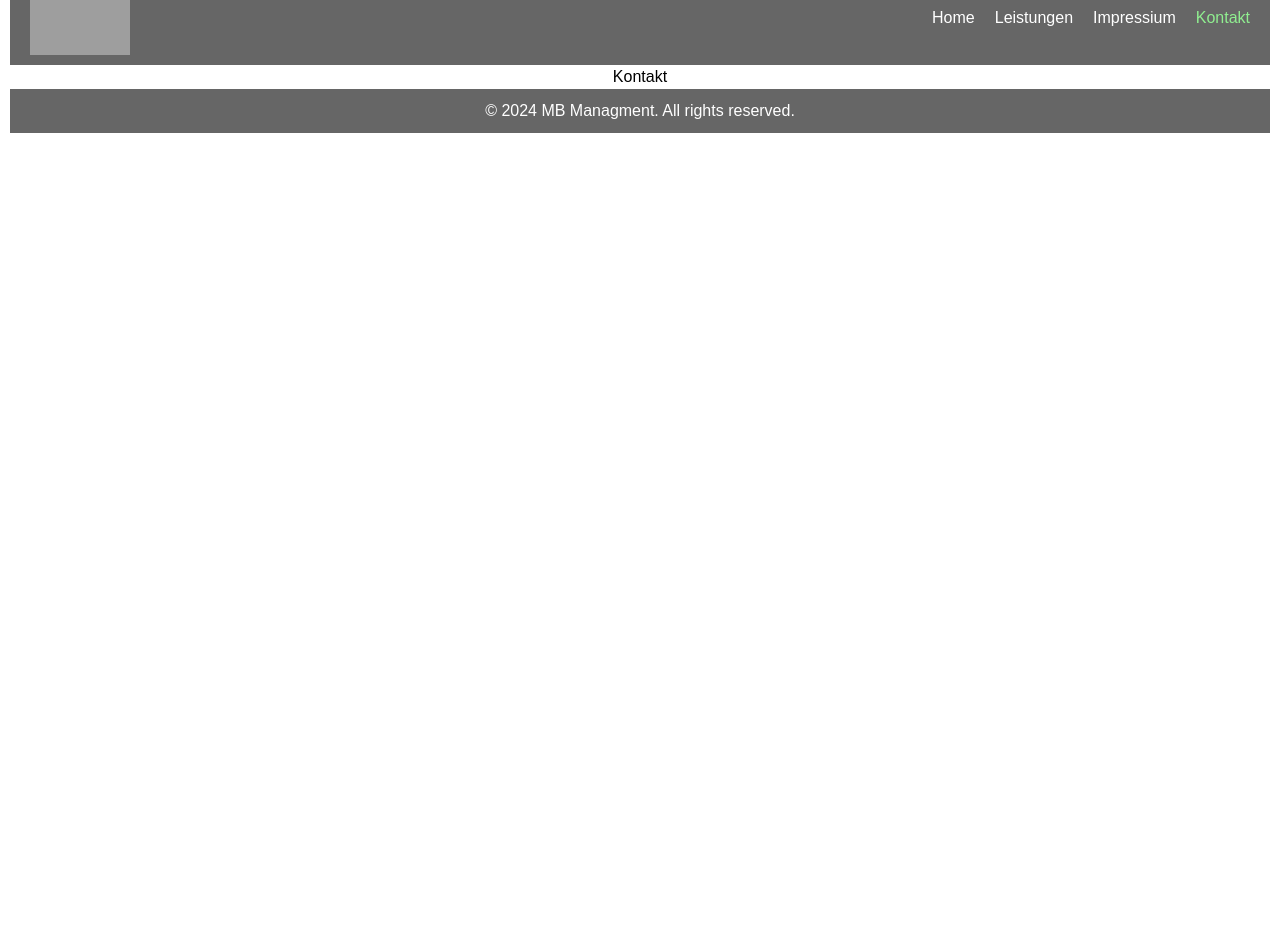
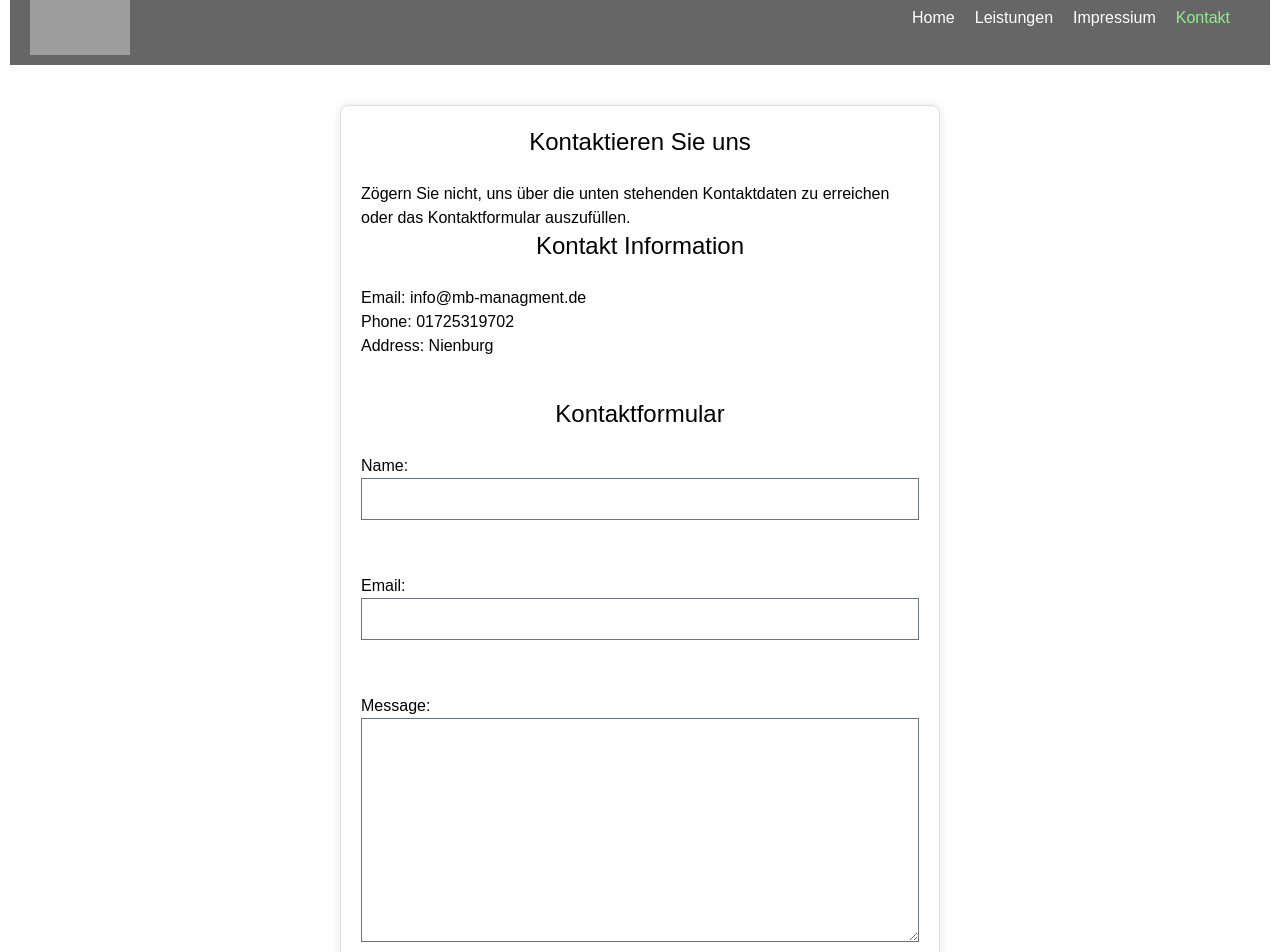
Before and after one commit to baninations/MB-Managment, a React (Vite) app: page /kontakt in a window 1280 px wide. Shown: the part 40-992 px from the top of the page. Before the commit the page ends 800 px from the top, so only its background shows below. Built offline with nearby package versions, Linux system fonts and the light colour scheme; grey boxes are pictures that could not be loaded.

Commit message:
Added Contact us page

```diff
--- a/package.json
+++ b/package.json
@@ -12,6 +12,7 @@
   "dependencies": {
     "autoprefixer": "^10.4.17",
     "flowbite-react": "^0.7.2",
+    "framer-motion": "^11.0.3",
     "postcss": "^8.4.33",
     "react": "^18.2.0",
     "react-dom": "^18.2.0",
--- /dev/null
+++ b/src/components/contact-form/ContactForm.jsx
@@ -0,0 +1,87 @@
+// ContactForm.js
+import React, { useState } from "react";
+
+const ContactForm = () => {
+  const [name, setName] = useState("");
+  const [email, setEmail] = useState("");
+  const [message, setMessage] = useState("");
+
+  const handleSubmit = (e) => {
+    e.preventDefault();
+    console.log("Form submitted:", { name, email, message });
+    // Add logic to handle form submission
+  };
+
+  return (
+    <form style={formStyle} onSubmit={handleSubmit}>
+      <label style={labelStyle}>
+        Name:
+        <input
+          style={inputStyle}
+          type="text"
+          value={name}
+          onChange={(e) => setName(e.target.value)}
+        />
+      </label>
+      <br />
+      <label style={labelStyle}>
+        Email:
+        <input
+          style={inputStyle}
+          type="email"
+          value={email}
+          onChange={(e) => setEmail(e.target.value)}
+        />
+      </label>
+      <br />
+      <label style={labelStyle}>
+        Message:
+        <textarea
+          className="h-56"
+          style={textareaStyle}
+          value={message}
+          onChange={(e) => setMessage(e.target.value)}
+        />
+      </label>
+      <br />
+      <button style={buttonStyle} type="submit">
+        Submit
+      </button>
+    </form>
+  );
+};
+
+// Inline styles for ContactForm
+const formStyle = {
+  textAlign: "left",
+};
+
+const labelStyle = {
+  display: "block",
+  margin: "10px 0",
+};
+
+const inputStyle = {
+  width: "100%",
+  padding: "8px",
+  boxSizing: "border-box",
+  marginBottom: "10px",
+};
+
+const textareaStyle = {
+  width: "100%",
+  padding: "8px",
+  boxSizing: "border-box",
+  marginBottom: "10px",
+};
+
+const buttonStyle = {
+  backgroundColor: "#007BFF",
+  color: "white",
+  padding: "10px 15px",
+  border: "none",
+  borderRadius: "5px",
+  cursor: "pointer",
+};
+
+export default ContactForm;
--- a/src/header/Header.jsx
+++ b/src/header/Header.jsx
@@ -12,16 +12,27 @@ const Header = () => {
       <nav className="h-16 flex justify-center items-center">
         <ul>
           <li>
-            <NavLink to="/">Home</NavLink>
+            <NavLink className="hidden sm:block" to="/">
+              Home
+            </NavLink>
           </li>
           <li>
-            <NavLink to="/leistungen">Leistungen</NavLink>
+            <NavLink className="hidden sm:block" to="/leistungen">
+              Leistungen
+            </NavLink>
           </li>
           <li>
-            <NavLink to="/impressium">Impressium</NavLink>
+            <NavLink className="hidden sm:block" to="/impressium">
+              Impressium
+            </NavLink>
           </li>
           <li>
-            <NavLink to="/kontakt">Kontakt</NavLink>
+            <NavLink className="hidden sm:block" to="/kontakt">
+              Kontakt
+            </NavLink>
+          </li>
+          <li>
+            <input className="sm:hidden" type="checkbox" />
           </li>
         </ul>
       </nav>
--- a/src/pages/kontakt/Kontakt.jsx
+++ b/src/pages/kontakt/Kontakt.jsx
@@ -1,12 +1,29 @@
-// import "./style.css";
+import "./style.css";
+import ContactForm from "../../components/contact-form/ContactForm";
 
 const Kontakt = () => {
   return (
-    <>
-      <main>
-        <h1>Kontakt</h1>
-      </main>
-    </>
+    <div className="m-10 flex justify-center">
+      <div className="contactUsStyle">
+        <h1 className="text-2xl mb-6">Kontaktieren Sie uns</h1>
+        <p>
+          Zögern Sie nicht, uns über die unten stehenden Kontaktdaten zu
+          erreichen oder das Kontaktformular auszufüllen.
+        </p>
+
+        <div className="mb-10">
+          <h1 className="text-2xl mb-6">Kontakt Information</h1>
+          <p>Email: info@mb-managment.de</p>
+          <p>Phone: 01725319702</p>
+          <p>Address: Nienburg</p>
+        </div>
+
+        <div>
+          <h1 className="text-2xl mb-6">Kontaktformular</h1>
+          <ContactForm />
+        </div>
+      </div>
+    </div>
   );
 };
 
--- a/src/pages/kontakt/style.css
+++ b/src/pages/kontakt/style.css
@@ -1,9 +1,20 @@
 body {
     margin: 0;
     padding: 2;
+    font-family: Arial, Helvetica, sans-serif;
 }
 
 main {
-    height: 80vh;
+    height: 100%;
     width: 100%;
 }
+
+.contactUsStyle {
+    /* textAlign: center; */
+    max-width: 600px;
+    margin: "auto";
+    padding: 20px;
+    border: 1px solid #ddd;
+    border-radius: 8px;
+    box-shadow: 0 0 10px rgba(0, 0, 0, 0.1);
+}
```
Also changed, not shown: src/components/contact-form/styles.css (added), 1 other file (tests, documents, lock files or other folders).
